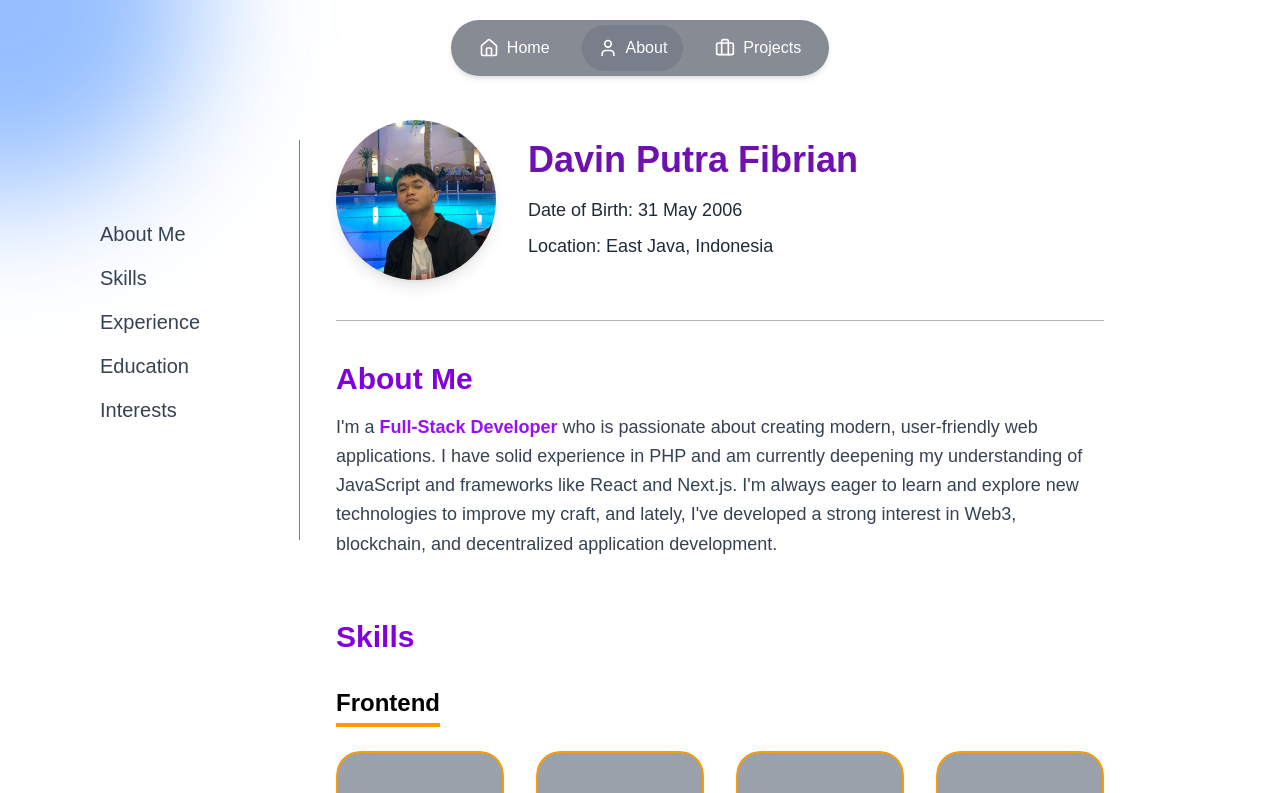
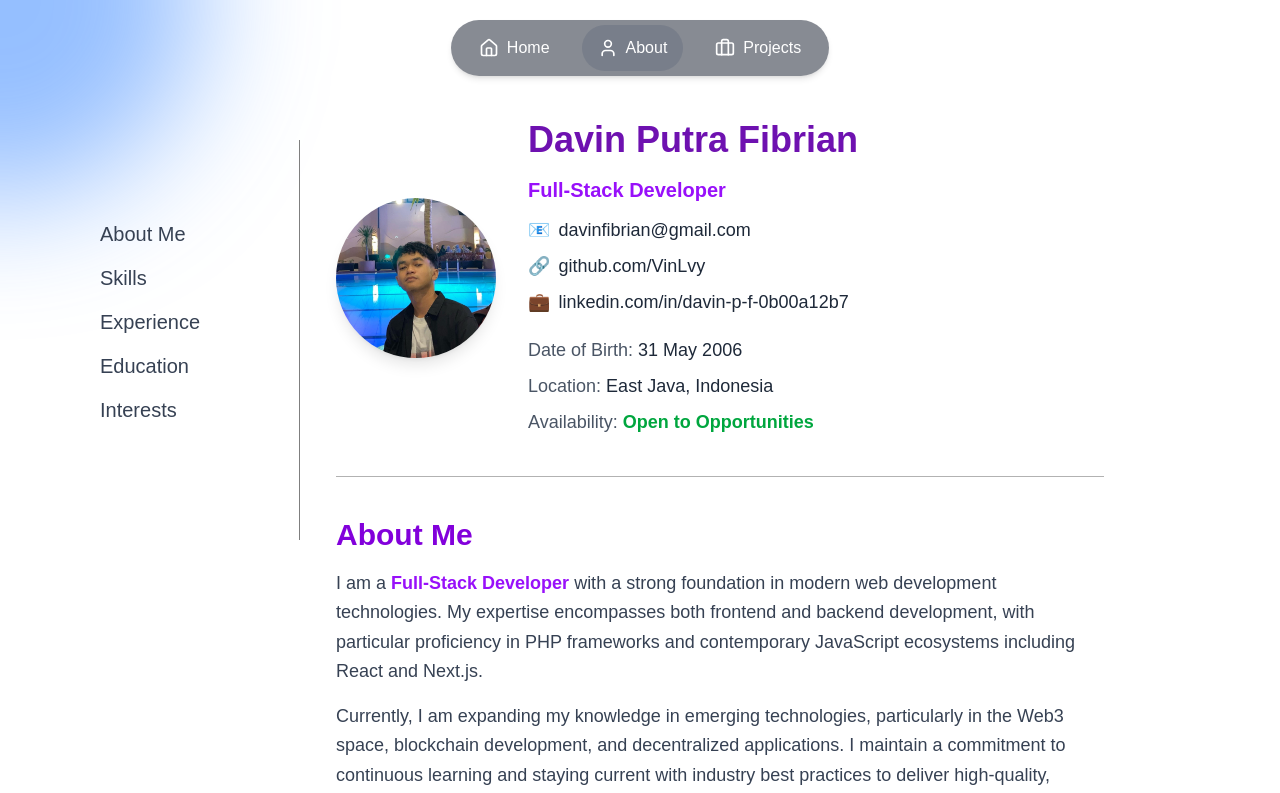
Before and after one commit to VinLvy/D-portfolio, a Next.js app: page /about in a window 1280 px wide. Shown: the top 793 px of the page. Built offline with nearby package versions, Linux system fonts and the light colour scheme.

Commit message:
About 5.6
Enhanced the About page by adding professional title, contact information, and availability. Expanded sections for About Me, Experience, Education, and Interests with more detailed descriptions and improved formatting for clarity and professionalism.

```diff
--- a/src/app/about/page.js
+++ b/src/app/about/page.js
@@ -83,15 +83,46 @@ export default function About() {
             </div>
 
             {/* Info Pribadi */}
-            <div className="space-y-2">
+            <div className="space-y-3">
               <h1 className="text-4xl font-extrabold text-purple-800 dark:text-purple-500 font-sans mb-4">Davin Putra Fibrian</h1>
-              {/* <p className="text-lg font-medium text-gray-800 dark:text-gray-200 font-mono">Age: <span className="text-gray-800 dark:text-white">18</span></p> */}
-              <p className="text-lg font-medium text-gray-800 dark:text-gray-200 font-mono">
-                Date of Birth: <span className="text-gray-800 dark:text-white">31 May 2006</span>
+
+              {/* Professional Title */}
+              <p className="text-xl font-semibold text-purple-600 dark:text-purple-400 font-mono mb-3">
+                Full-Stack Developer
               </p>
-              <p className="text-lg font-medium text-gray-800 dark:text-gray-200 font-mono">
-                Location: <span className="text-gray-800 dark:text-white">East Java, Indonesia</span>
-              </p>
+
+              {/* Contact Information */}
+              <div className="space-y-2">
+                <p className="text-lg font-medium text-gray-800 dark:text-gray-200 font-mono flex items-center gap-2">
+                  <span className="text-purple-500">📧</span>
+                  <span className="text-gray-800 dark:text-white">davinfibrian@gmail.com</span>
+                </p>
+                <p className="text-lg font-medium text-gray-800 dark:text-gray-200 font-mono flex items-center gap-2">
+                  <span className="text-purple-500">🔗</span>
+                  <a href="https://github.com/VinLvy" target="_blank" rel="noopener noreferrer" className="text-gray-800 dark:text-white hover:text-purple-600 dark:hover:text-purple-400 transition-colors">
+                    github.com/VinLvy
+                  </a>
+                </p>
+                <p className="text-lg font-medium text-gray-800 dark:text-gray-200 font-mono flex items-center gap-2">
+                  <span className="text-purple-500">💼</span>
+                  <a href="https://linkedin.com/in/davin-p-f-0b00a12b7" target="_blank" rel="noopener noreferrer" className="text-gray-800 dark:text-white hover:text-purple-600 dark:hover:text-purple-400 transition-colors">
+                    linkedin.com/in/davin-p-f-0b00a12b7
+                  </a>
+                </p>
+              </div>
+
+              {/* Personal Details */}
+              <div className="space-y-2 pt-2">
+                <p className="text-lg font-medium text-gray-800 dark:text-gray-200 font-mono">
+                  <span className="text-gray-600 dark:text-gray-400">Date of Birth:</span> <span className="text-gray-800 dark:text-white">31 May 2006</span>
+                </p>
+                <p className="text-lg font-medium text-gray-800 dark:text-gray-200 font-mono">
+                  <span className="text-gray-600 dark:text-gray-400">Location:</span> <span className="text-gray-800 dark:text-white">East Java, Indonesia</span>
+                </p>
+                <p className="text-lg font-medium text-gray-800 dark:text-gray-200 font-mono">
+                  <span className="text-gray-600 dark:text-gray-400">Availability:</span> <span className="text-green-600 dark:text-green-400 font-semibold">Open to Opportunities</span>
+                </p>
+              </div>
             </div>
           </div>
 
@@ -103,7 +134,13 @@ export default function About() {
             <section id="about" className="mb-15">
               <h2 className="text-3xl font-semibold mb-4 text-purple-700 dark:text-purple-400">About Me</h2>
               <p className="text-lg text-gray-700 dark:text-gray-300 leading-relaxed">
-                I&apos;m a <span className="text-purple-600 dark:text-purple-400 font-semibold">Full-Stack Developer</span> who is passionate about creating modern, user-friendly web applications. I have solid experience in PHP and am currently deepening my understanding of JavaScript and frameworks like React and Next.js. I&apos;m always eager to learn and explore new technologies to improve my craft, and lately, I&apos;ve developed a strong interest in Web3, blockchain, and decentralized application development.
+                I am a <span className="text-purple-600 dark:text-purple-400 font-semibold">Full-Stack Developer</span> with a strong foundation in modern web development technologies. My expertise encompasses both frontend and backend development, with particular proficiency in PHP frameworks and contemporary JavaScript ecosystems including React and Next.js.
+              </p>
+              <p className="text-lg text-gray-700 dark:text-gray-300 leading-relaxed mt-4">
+                Currently, I am expanding my knowledge in emerging technologies, particularly in the Web3 space, blockchain development, and decentralized applications. I maintain a commitment to continuous learning and staying current with industry best practices to deliver high-quality, scalable solutions.
+              </p>
+              <p className="text-lg text-gray-700 dark:text-gray-300 leading-relaxed mt-4">
+                I approach each project with a focus on clean code architecture, user experience optimization, and performance-driven development. My collaborative nature and problem-solving mindset enable me to work effectively in team environments while contributing innovative solutions to complex technical challenges.
               </p>
             </section>
 
@@ -342,17 +379,16 @@ export default function About() {
 
             {/* Experience */}
             <section id="experience" className="mb-15 max-w-2xl text-left">
-              <h2 className="text-2xl font-semibold mb-3 text-purple-700 dark:text-purple-400">Experience</h2>
+              <h2 className="text-2xl font-semibold mb-3 text-purple-700 dark:text-purple-400">Professional Experience</h2>
 
               <div className="mb-4">
                 <h3 className="text-lg font-bold text-black dark:text-white flex items-center gap-2">
                   <span className="text-purple-400 text-xl">•</span>
-                  Fullstack Web Developer - Internship at Elecomp Indonesia
+                  Full-Stack Web Developer - Internship at Elecomp Indonesia
                 </h3>
                 <p className="text-sm text-gray-600 dark:text-gray-400 ml-4 mt-1">2024 - 2025</p>
                 <p className="text-gray-700 dark:text-gray-300 ml-4 mt-2">
-                  Worked on both frontend and backend development, contributing to real-world web applications. Collaborated with a team to build scalable features and maintain code quality.
-                  Specialized in developing company profile websites using CodeIgniter 4, focusing on creating responsive and user-friendly designs tailored to client needs.
+                  Developed and maintained full-stack web applications using modern development practices. Collaborated with cross-functional teams to implement scalable features while maintaining high code quality standards. Specialized in building responsive company profile websites utilizing CodeIgniter 4 framework, with a focus on creating intuitive user interfaces and optimizing user experience.
                 </p>
               </div>
 
@@ -360,16 +396,16 @@ export default function About() {
 
             {/* Education */}
             <section id="education" className="mb-15 max-w-2xl text-left">
-              <h2 className="text-2xl font-semibold mb-3 text-purple-700 dark:text-purple-400">Education</h2>
+              <h2 className="text-2xl font-semibold mb-3 text-purple-700 dark:text-purple-400">Educational Background</h2>
 
               <div className="mb-4">
                 <h3 className="text-lg text-black dark:text-white font-bold flex items-center gap-2">
                   <span className="text-purple-400 text-xl">•</span>
-                  SMKN 1 Boyolangu - Rekayasa Perangkat Lunak
+                  SMKN 1 Boyolangu - Software Engineering (Rekayasa Perangkat Lunak)
                 </h3>
                 <p className="text-sm text-gray-600 dark:text-gray-400 ml-4 mt-1">2022 - 2025</p>
                 <p className="text-gray-700 dark:text-gray-300 ml-4 mt-2">
-                  Focused on software engineering fundamentals, including web development, database design, and programming languages. Participated in practical projects and developed skills in building dynamic and responsive web applications.
+                  Comprehensive curriculum focused on software engineering principles, including web development methodologies, database design, and programming fundamentals. Actively participated in hands-on projects, developing practical skills in building dynamic web applications and implementing responsive design principles.
                 </p>
               </div>
             </section>
@@ -464,13 +500,15 @@ export default function About() {
 
             {/* Interests */}
             <section id="interests" className="mb-30 max-w-2xl text-left">
-              <h2 className="text-2xl font-semibold mb-3 text-purple-700 dark:text-purple-400">Interests</h2>
+              <h2 className="text-2xl font-semibold mb-3 text-purple-700 dark:text-purple-400">Professional Interests & Hobbies</h2>
               <p className="text-gray-700 dark:text-gray-300">
-                I have a deep interest in exploring the ever-evolving world of technology. I&apos;m particularly passionate about UI/UX design, as I enjoy crafting intuitive and engaging user experiences. I&apos;m also an avid supporter of open-source projects and enjoy contributing to collaborative development communities.
-                <br /><br />
-                Beyond that, I’m fascinated by emerging technologies such as blockchain, Web3, artificial intelligence (AI), and cryptocurrency. I believe these innovations are reshaping the future of the digital world, and I love diving into resources and discussions that help me understand them better.
-                <br /><br />
-                In addition to software development, I’ve always had a strong appreciation for the gaming industry — both from a player and a developer perspective. The intersection of creativity and technology in game development truly inspires me. Outside of tech, I enjoy traveling to experience new cultures and gain fresh perspectives that fuel my creativity and growth.
+                I maintain a keen interest in the rapidly evolving technology landscape, with particular focus on user interface and user experience design principles. I believe that creating intuitive and engaging user experiences is fundamental to successful software development. I actively support and contribute to open-source projects, recognizing the value of collaborative development communities in advancing technology.
+              </p>
+              <p className="text-gray-700 dark:text-gray-300 mt-4">
+                My professional interests extend to emerging technologies, including blockchain infrastructure, Web3 protocols, artificial intelligence applications, and cryptocurrency ecosystems. I dedicate time to studying these innovations as they represent the future of digital transformation and decentralized systems.
+              </p>
+              <p className="text-gray-700 dark:text-gray-300 mt-4">
+                Beyond software development, I have a longstanding appreciation for the gaming industry from both consumer and developer perspectives. The intersection of creative design and technical implementation in game development serves as inspiration for my approach to software engineering. Additionally, I value cultural experiences through travel, as they provide fresh perspectives that enhance creativity and professional growth.
               </p>
             </section>
 
```
